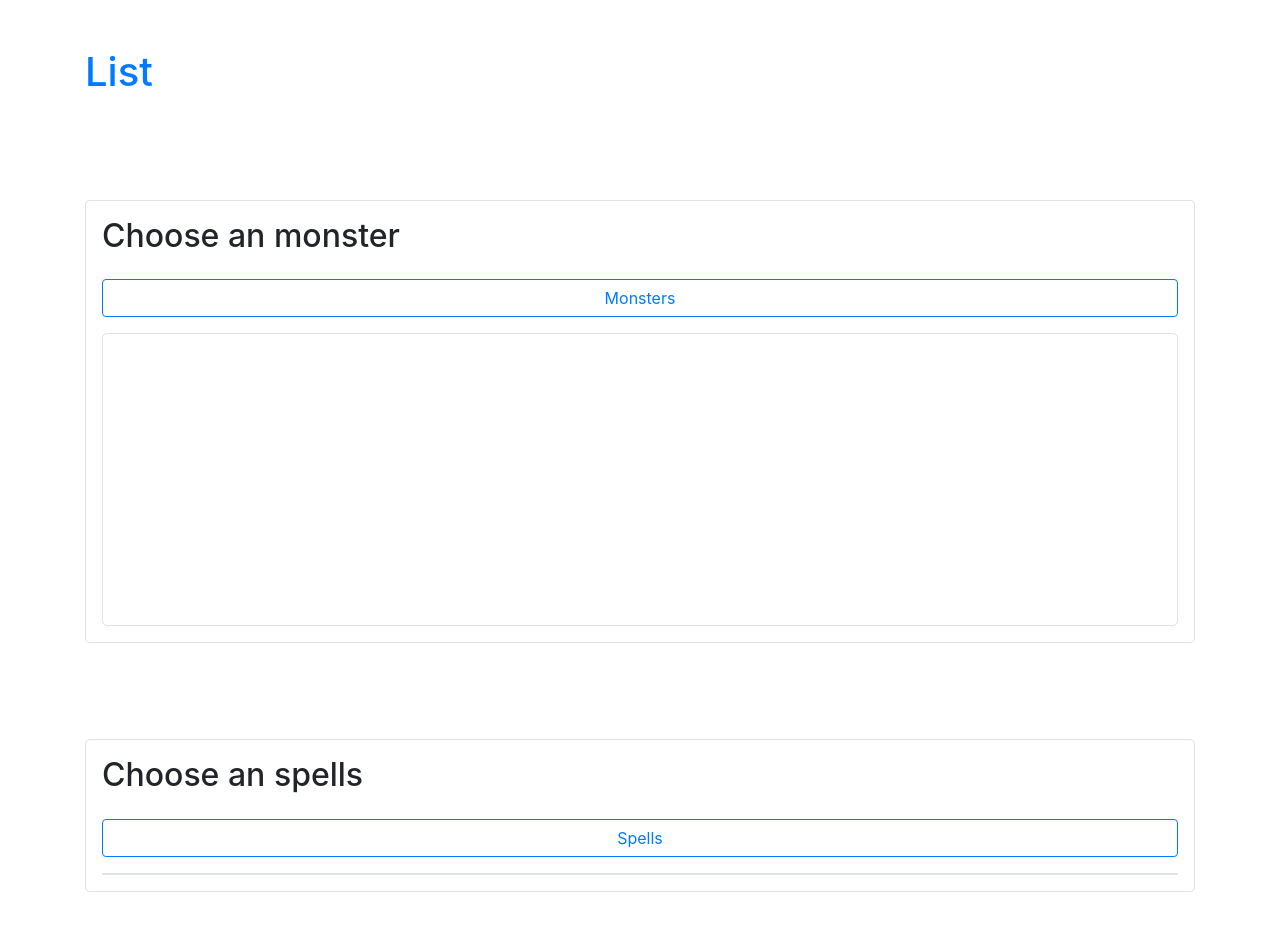
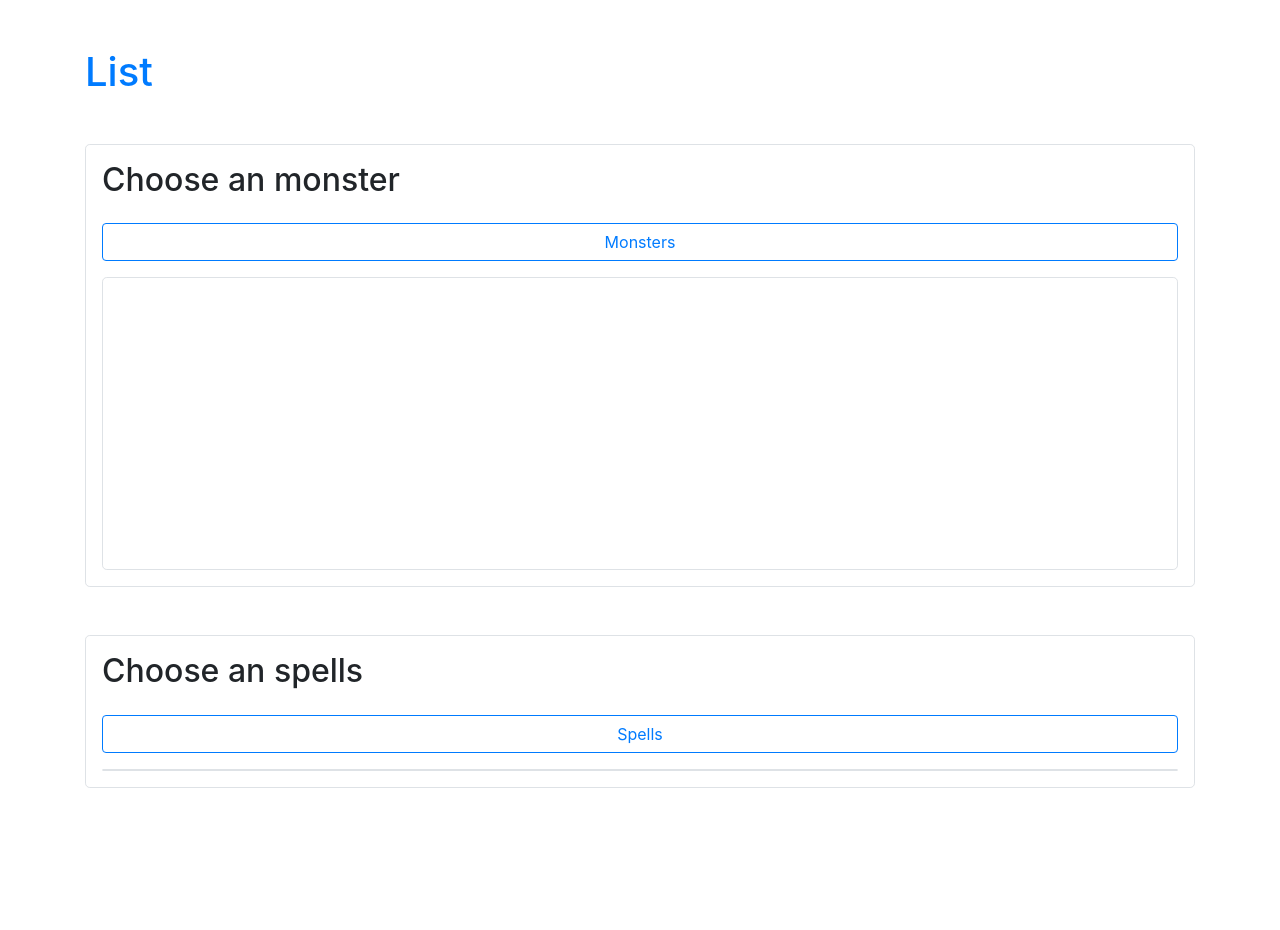
Before and after one commit to 19h47/19h47-listbox, a website built with webpack: page index.html in a window 1280 px wide. After the commit the page ends 836 px from the top, so only its background shows below. Built offline with nearby package versions, Linux system fonts and the light colour scheme; no server answers.

Commit message:
:pencil: Docs

```diff
--- a/index.html
+++ b/index.html
@@ -33,15 +33,17 @@
 
 	<body>
 		<div class="container">
-			<div class="row">
-				<div class="col-12 my-5">
-					<h1 class="">
+			<div class="row my-5">
+				<div class="col-12">
+					<h1 class="m-0">
 						<a href="https://github.com/19h47/19h47-list">
 							List
 						</a>
 					</h1>
 				</div>
-				<div class="col-12 my-5">
+			</div>
+			<div class="row my-5">
+				<div class="col-12">
 					<div id="monster" class="js-list p-3 border rounded-lg">
 						<h2 id="monster-label">Choose an monster <sup class="js-keys"></sup></h2>
 						<button
@@ -63,7 +65,9 @@
 						</div>
 					</div>
 				</div>
-				<div class="col-12 my-5">
+			</div>
+			<div class="row my-5">
+				<div class="col-12">
 					<div class="js-list p-3 border rounded-lg" id="spells">
 						<h2 id="monster-label">Choose an spells <sup class="js-keys"></sup></h2>
 						<button
```
Also changed, not shown: docs/index.html (+1 -1 lines), README.md.
